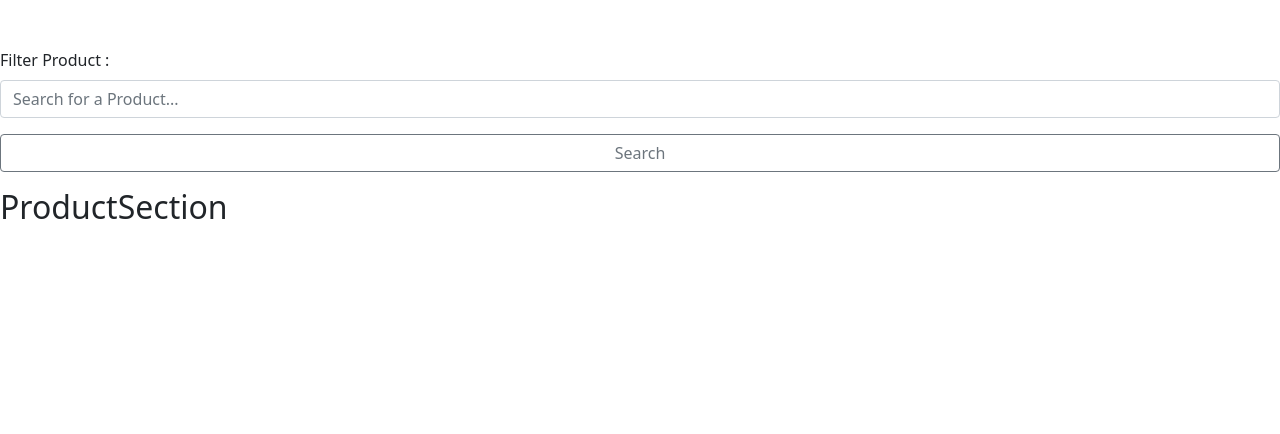
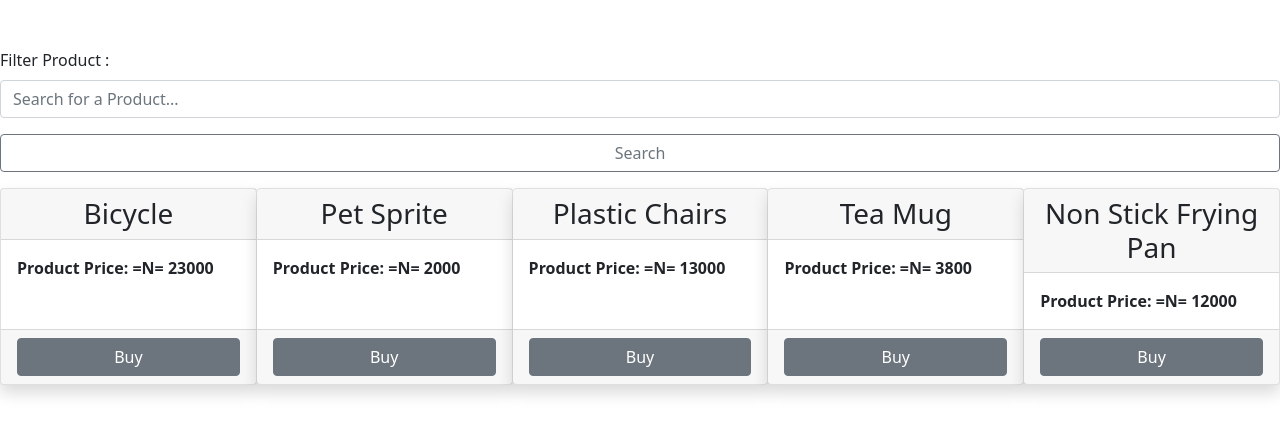
Before and after one commit to joeizang/obmcui, a Next.js app: page /make-sale in a window 1280 px wide. Shown: the top 434 px of the page. Built offline with nearby package versions, Linux system fonts and the light colour scheme.

Commit message:
Added more components. add test state.

```diff
--- /dev/null
+++ b/components/makeasale/Product.tsx
@@ -0,0 +1,26 @@
+import { Fragment } from "react";
+import { Button, Card, CardBody, CardFooter, CardHeader } from "reactstrap";
+import { ProductShape } from "../../pages/make-sale";
+
+interface ProductProps {
+  product: ProductShape;
+}
+export default function Product({ product }: ProductProps) {
+  return (
+    <Fragment>
+      <Card className="shadow rounded">
+        <CardHeader className="text-center" tag="h3">
+          {product.productName}
+        </CardHeader>
+        <CardBody>
+          <span>
+            <b>Product Price: =N= {product.RetailPrice}</b>
+          </span>
+        </CardBody>
+        <CardFooter>
+          <Button block>Buy</Button>
+        </CardFooter>
+      </Card>
+    </Fragment>
+  );
+}
--- a/components/makeasale/ProductSection.tsx
+++ b/components/makeasale/ProductSection.tsx
@@ -1,9 +1,20 @@
-import { Row } from "reactstrap";
+import { CardGroup, Row } from "reactstrap";
+import { ProductShape } from "../../pages/make-sale";
+import Product from "./Product";
 
-export default function ProductSection() {
+interface ProductSectionProps {
+  itemsForSale: ProductShape[];
+}
+export default function ProductSection({ itemsForSale }: ProductSectionProps) {
   return (
     <Row tag="section">
-      <h2>ProductSection</h2>
+      <CardGroup>
+        {itemsForSale.length > 0
+          ? itemsForSale.map((item) => (
+              <Product key={item.productId} product={item} />
+            ))
+          : null}
+      </CardGroup>
     </Row>
   );
 }
--- a/components/makeasale/SearchForm.tsx
+++ b/components/makeasale/SearchForm.tsx
@@ -1,11 +1,12 @@
-import { Fragment } from "react";
-import { Button, Form, FormGroup, Input, Label, Row } from "reactstrap";
+import { Fragment, useState } from 'react'
+import { Button, Form, FormGroup, Input, Label, Row } from 'reactstrap'
 
-export default function SearchForm() {
-  const handleSubmit = (evt: any) => {
-    evt.preventDefault();
-    console.log("clicked the button!");
-  };
+interface SearchFormProps {
+  filterAction: (term: string) => void
+}
+
+export default function SearchForm({ filterAction }: SearchFormProps) {
+  const [searchTerm, setSearchTerm] = useState<string>('')
   return (
     <Fragment>
       <Row tag="section" className="mt-5">
@@ -17,15 +18,26 @@ export default function SearchForm() {
               name="search"
               placeholder="Search for a Product..."
               type="text"
-            ></Input>
+              value={searchTerm}
+              onChange={(evt: any) => {
+                setSearchTerm(evt.target.value)
+              }}
+            />
           </FormGroup>
           <FormGroup>
-            <Button outline block onClick={handleSubmit}>
+            <Button
+              outline
+              block
+              onClick={() => {
+                console.log(searchTerm)
+                filterAction(searchTerm)
+              }}
+            >
               <span>Search</span>
             </Button>
           </FormGroup>
         </Form>
       </Row>
     </Fragment>
-  );
+  )
 }
--- a/package.json
+++ b/package.json
@@ -11,6 +11,7 @@
   "dependencies": {
     "bootstrap": "^5.1.3",
     "next": "12.1.0",
+    "prettier": "^2.5.1",
     "react": "17.0.2",
     "react-dom": "17.0.2",
     "reactstrap": "^9.0.1"
--- a/pages/make-sale.tsx
+++ b/pages/make-sale.tsx
@@ -1,12 +1,79 @@
-import { Fragment } from "react";
-import ProductSection from "../components/makeasale/ProductSection";
-import SearchForm from "../components/makeasale/SearchForm";
+import { Fragment, useState } from 'react'
+import ProductSection from '../components/makeasale/ProductSection'
+import SearchForm from '../components/makeasale/SearchForm'
+
+export interface ProductShape {
+  productName: string
+  productImage?: string
+  RetailPrice: number
+  QuantityInStock: number
+  dateSupplied: Date
+  productId: number
+}
+
+let defaultProducts = [
+  {
+    productName: 'Bicycle',
+    productImage: '',
+    RetailPrice: 23000,
+    QuantityInStock: 10,
+    dateSupplied: new Date(),
+    productId: 1,
+  },
+  {
+    productName: 'Pet Sprite',
+    productImage: '',
+    RetailPrice: 2000,
+    QuantityInStock: 10,
+    dateSupplied: new Date(),
+    productId: 2,
+  },
+  {
+    productName: 'Plastic Chairs',
+    productImage: '',
+    RetailPrice: 13000,
+    QuantityInStock: 9,
+    dateSupplied: new Date(),
+    productId: 3,
+  },
+  {
+    productName: 'Tea Mug',
+    productImage: '',
+    RetailPrice: 3800,
+    QuantityInStock: 8,
+    dateSupplied: new Date(),
+    productId: 4,
+  },
+  {
+    productName: 'Non Stick Frying Pan',
+    productImage: '',
+    RetailPrice: 12000,
+    QuantityInStock: 5,
+    dateSupplied: new Date(),
+    productId: 5,
+  },
+]
 
 export default function MakeSale() {
+  const [products, setProducts] = useState<Array<ProductShape>>(defaultProducts)
+  const sortObjects = (x: ProductShape, y: ProductShape) => {
+    if (x.productName < y.productName) return -1
+    if (x.productName > y.productName) return 1
+    return 0
+  }
+  function filterProducts(searchTerm: string) {
+    let result = []
+    if (searchTerm.length < 1) {
+      result = defaultProducts
+      setProducts(result.sort(sortObjects))
+    }
+    result = products.filter((term) => term.productName.startsWith(searchTerm))
+    setProducts(result)
+  }
   return (
     <Fragment>
-      <SearchForm />
-      <ProductSection />
+      <SearchForm filterAction={filterProducts} />
+      <ProductSection itemsForSale={products} />
     </Fragment>
-  );
+  )
 }
```
Also changed, not shown: customHooks/useDebouncedValue.ts (added, +10 -0 lines), 2 other files (tests, documents, lock files or other folders).
